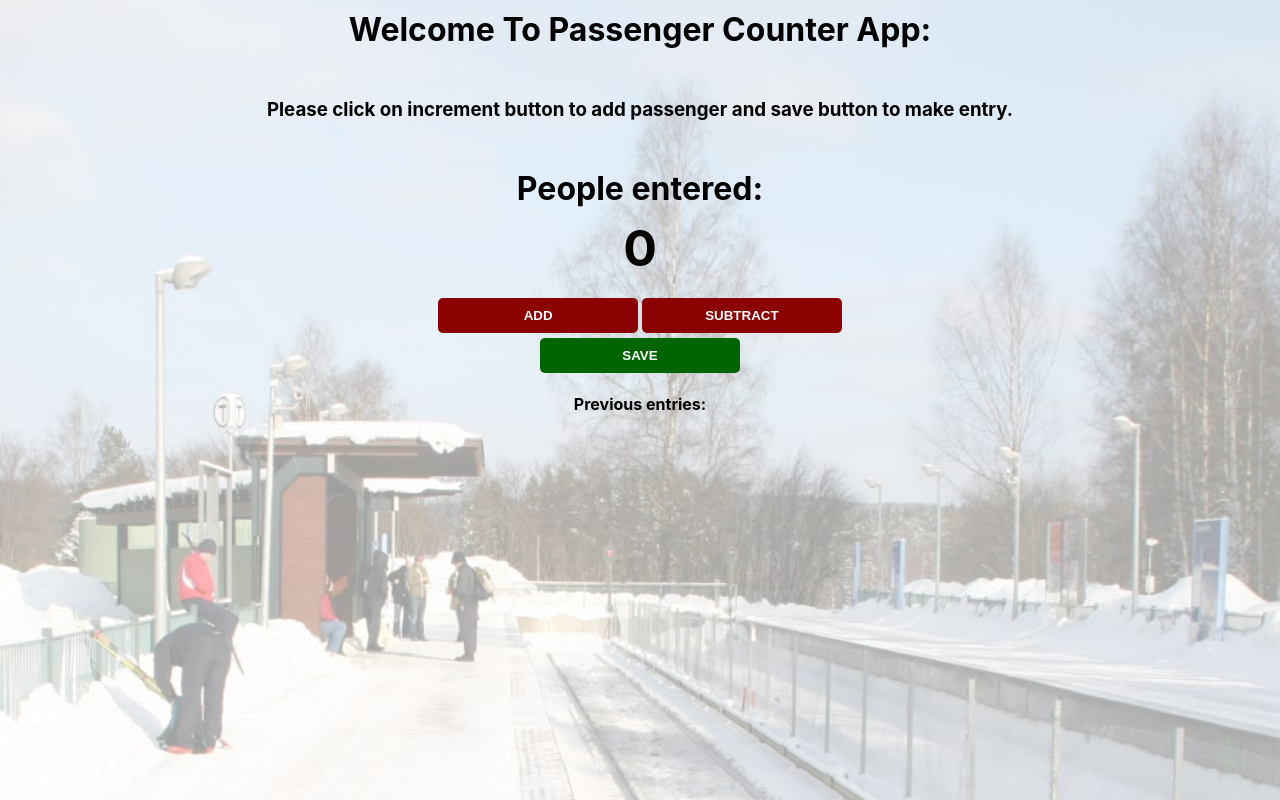
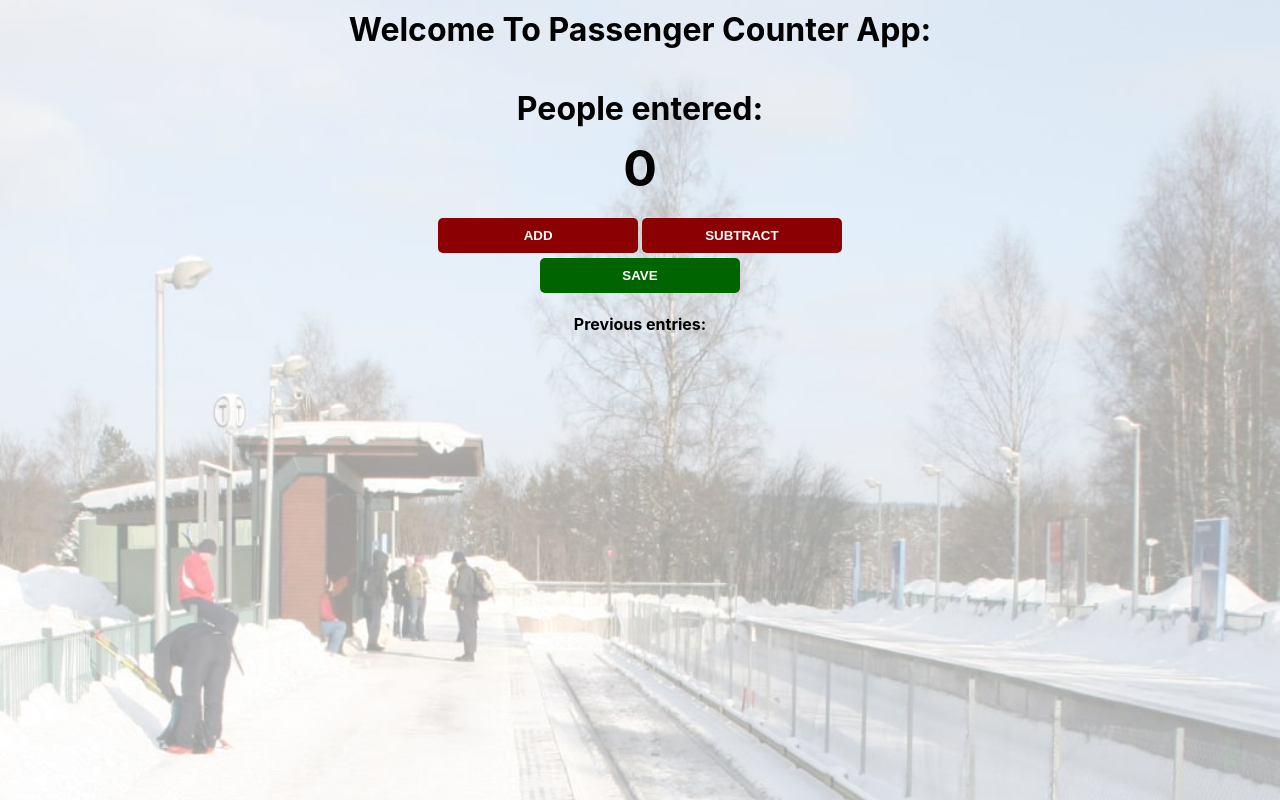
Before and after one commit to nitishparihar/passenger-counter-app, a plain HTML site: page index.html in a window 1280 px wide. Drawn offline with Linux system fonts and the light colour scheme.

Commit message:
Update index.html

```diff
--- a/index.html
+++ b/index.html
@@ -5,8 +5,6 @@
     </head>
     <body>
         <h1>Welcome To Passenger Counter App:</h1>
-        <br>
-        <h3>Please click on increment button to add passenger and save button to make entry.</h3>
         <br>
         <h1>People entered:</h1>
         <h2 id="count-el">0</h2>
```
